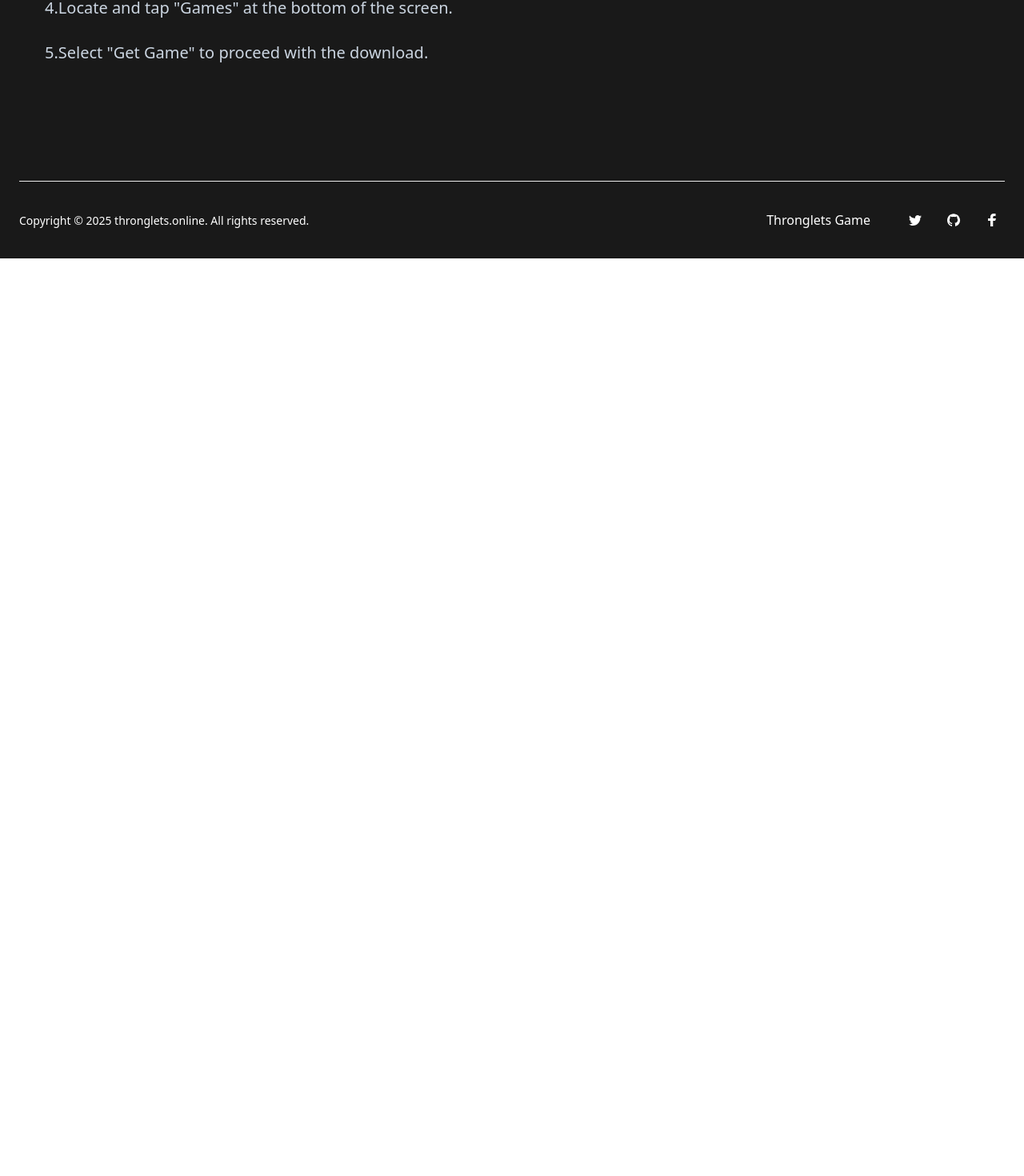
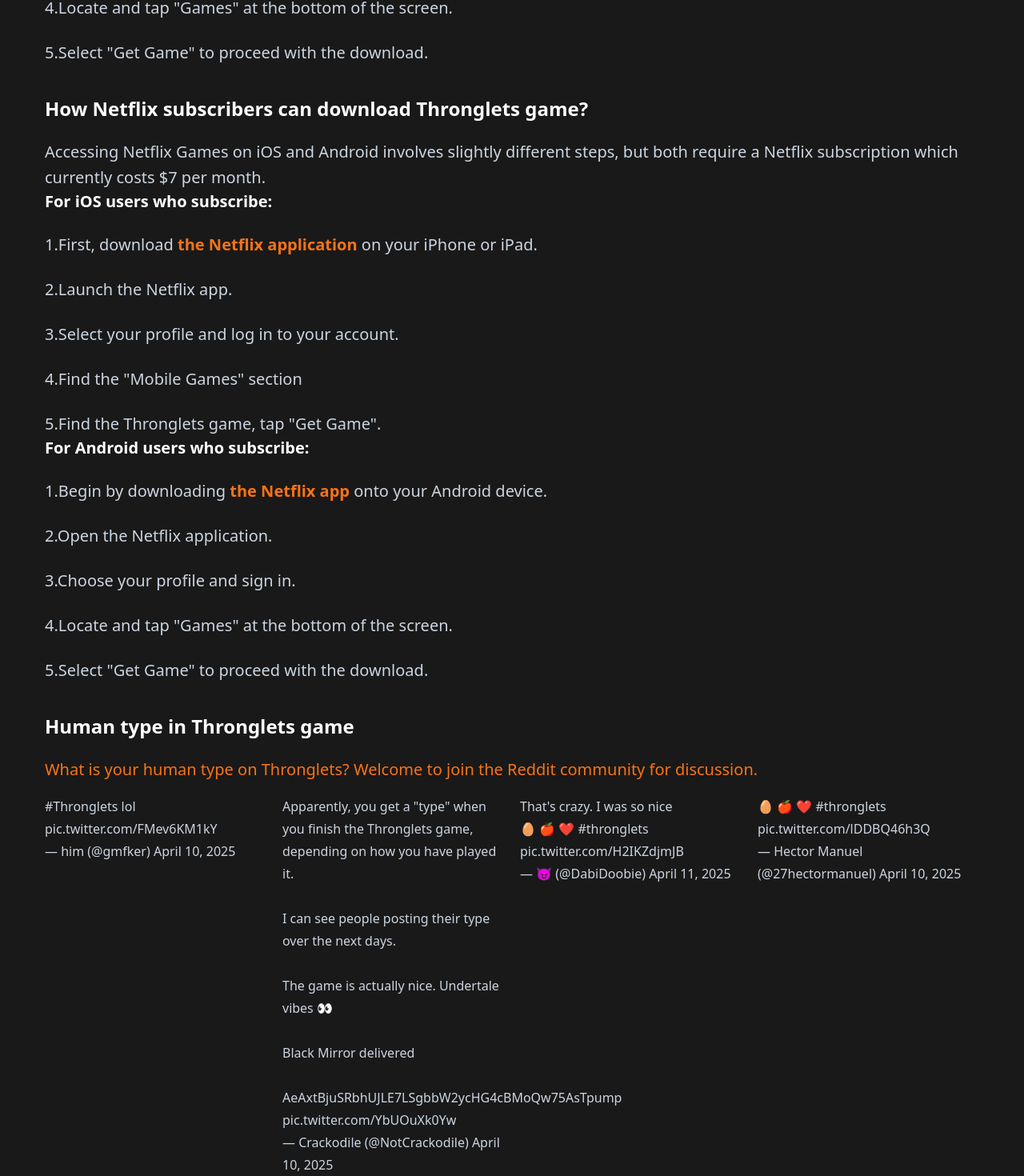
Before and after one commit to lesliele/Thronglets, a Nuxt app: page / in a window 1280 px wide. Shown: the part 3240-4710 px from the top of the page at 80% size. Before the commit the page ends 3563 px from the top, so only its background shows below. Built offline with nearby package versions, Linux system fonts and the light colour scheme.

Commit message:
Update intro.vue

```diff
--- a/pages/intro.vue
+++ b/pages/intro.vue
@@ -45,4 +45,34 @@
       <p class="mt-6 text-xl leading-8">5.Select "Get Game" to proceed with the download.</p>
     </div>
   </div>
+  <div class="bg-gray-900 pt-10">
+    <div class="mx-auto max-w-7xl text-base leading-7 text-slate-300 px-4 sm:px-6 lg:px-8">
+      <h2 class="font-semibold text-2xl text-white">How Netflix subscribers can download Thronglets game?</h2>
+      <p class="mt-6 text-xl leading-8">Accessing Netflix Games on iOS and Android involves slightly different steps, but both require a Netflix subscription which currently costs $7 per month.</p>
+      <h3 class="font-semibold text-xl text-white">For iOS users who subscribe:</h3>
+      <p class="mt-6 text-xl leading-8">1.First, download <a class="font-semibold text-orange-500 hover:text-orange-400" href="https://apps.apple.com/us/app/netflix/id363590051" target="_blank">the Netflix application</a> on your iPhone or iPad.</p>
+      <p class="mt-6 text-xl leading-8">2.Launch the Netflix app.</p>
+      <p class="mt-6 text-xl leading-8">3.Select your profile and log in to your account.</p>
+      <p class="mt-6 text-xl leading-8">4.Find the "Mobile Games" section</p>
+      <p class="mt-6 text-xl leading-8">5.Find the Thronglets game, tap "Get Game".</p>
+      <h3 class="font-semibold text-xl text-white">For Android users who subscribe:</h3>
+      <p class="mt-6 text-xl leading-8">1.Begin by downloading <a class="font-semibold text-orange-500 hover:text-orange-400" href="https://play.google.com/store/apps/details?id=com.netflix.mediaclient&hl=en_US" target="_blank">the Netflix app</a> onto your Android device.</p>
+      <p class="mt-6 text-xl leading-8">2.Open the Netflix application.</p>
+      <p class="mt-6 text-xl leading-8">3.Choose your profile and sign in.</p>
+      <p class="mt-6 text-xl leading-8">4.Locate and tap "Games" at the bottom of the screen.</p>
+      <p class="mt-6 text-xl leading-8">5.Select "Get Game" to proceed with the download.</p>
+    </div>
+  </div>
+  <div class="bg-gray-900 pt-10">
+    <div class="mx-auto max-w-7xl text-base leading-7 text-slate-300 px-4 sm:px-6 lg:px-8">
+      <h2 class="font-semibold text-2xl text-white">Human type in Thronglets game</h2>
+      <p class="mt-6 text-xl leading-8 text-orange-500 mb-4">What is your human type on Thronglets? Welcome to join the Reddit community for discussion.</p>
+      <div class="grid grid-cols-4 gap-5">
+        <blockquote class="twitter-tweet"><p lang="und" dir="ltr"><a href="https://twitter.com/hashtag/Thronglets?src=hash&amp;ref_src=twsrc%5Etfw">#Thronglets</a> lol <a href="https://t.co/FMev6KM1kY">pic.twitter.com/FMev6KM1kY</a></p>&mdash; him (@gmfker) <a href="https://twitter.com/gmfker/status/1910337020859461676?ref_src=twsrc%5Etfw">April 10, 2025</a></blockquote>
+        <blockquote class="twitter-tweet"><p lang="en" dir="ltr">Apparently, you get a &quot;type&quot; when you finish the Thronglets game, depending on how you have played it.<br><br>I can see people posting their type over the next days. <br><br>The game is actually nice. Undertale vibes 👀<br><br>Black Mirror delivered<br><br>AeAxtBjuSRbhUJLE7LSgbbW2ycHG4cBMoQw75AsTpump <a href="https://t.co/YbUOuXk0Yw">pic.twitter.com/YbUOuXk0Yw</a></p>&mdash; Crackodile (@NotCrackodile) <a href="https://twitter.com/NotCrackodile/status/1910448012209315997?ref_src=twsrc%5Etfw">April 10, 2025</a></blockquote>
+        <blockquote class="twitter-tweet"><p lang="en" dir="ltr">That&#39;s crazy. I was so nice<br>🥚 🍎 ❤️ <a href="https://twitter.com/hashtag/thronglets?src=hash&amp;ref_src=twsrc%5Etfw">#thronglets</a> <a href="https://t.co/H2IKZdjmJB">pic.twitter.com/H2IKZdjmJB</a></p>&mdash; 😈 (@DabiDoobie) <a href="https://twitter.com/DabiDoobie/status/1910515267702075853?ref_src=twsrc%5Etfw">April 11, 2025</a></blockquote>
+        <blockquote class="twitter-tweet"><p lang="qme" dir="ltr">🥚 🍎 ❤️ <a href="https://twitter.com/hashtag/thronglets?src=hash&amp;ref_src=twsrc%5Etfw">#thronglets</a> <a href="https://t.co/lDDBQ46h3Q">pic.twitter.com/lDDBQ46h3Q</a></p>&mdash; Hector Manuel (@27hectormanuel) <a href="https://twitter.com/27hectormanuel/status/1910287413659709635?ref_src=twsrc%5Etfw">April 10, 2025</a></blockquote>
+      </div>
+    </div>
+  </div>
 </template>
```
